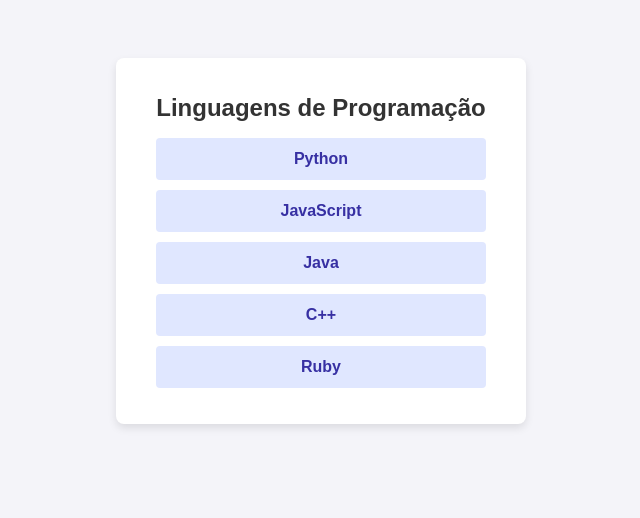
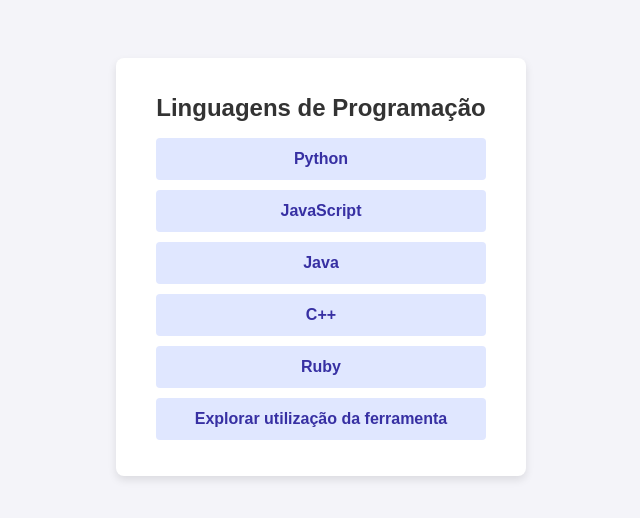
Before and after one commit to marronemuniz/lista, a plain HTML site: page index.html in a window 1280 px wide. Shown: the whole page, without its empty margins (319-959 px from the left). Drawn offline with Linux system fonts and the light colour scheme.

Commit message:
Atualização do arquivo index.html com nova tarefa

```diff
--- a/index.html
+++ b/index.html
@@ -16,6 +16,7 @@
             <li>Java</li>
             <li>C++</li>
             <li>Ruby</li>
+            <li>Explorar utilização da ferramenta</li>
         </ul>
     </div>
 </body>
```
